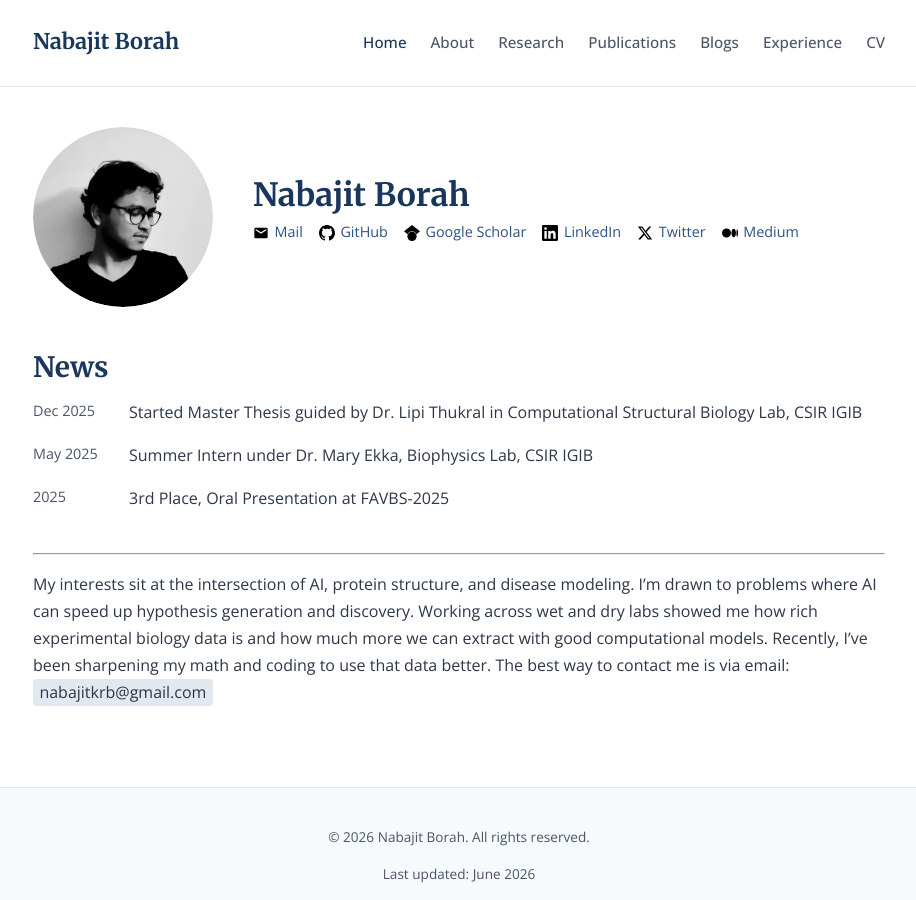
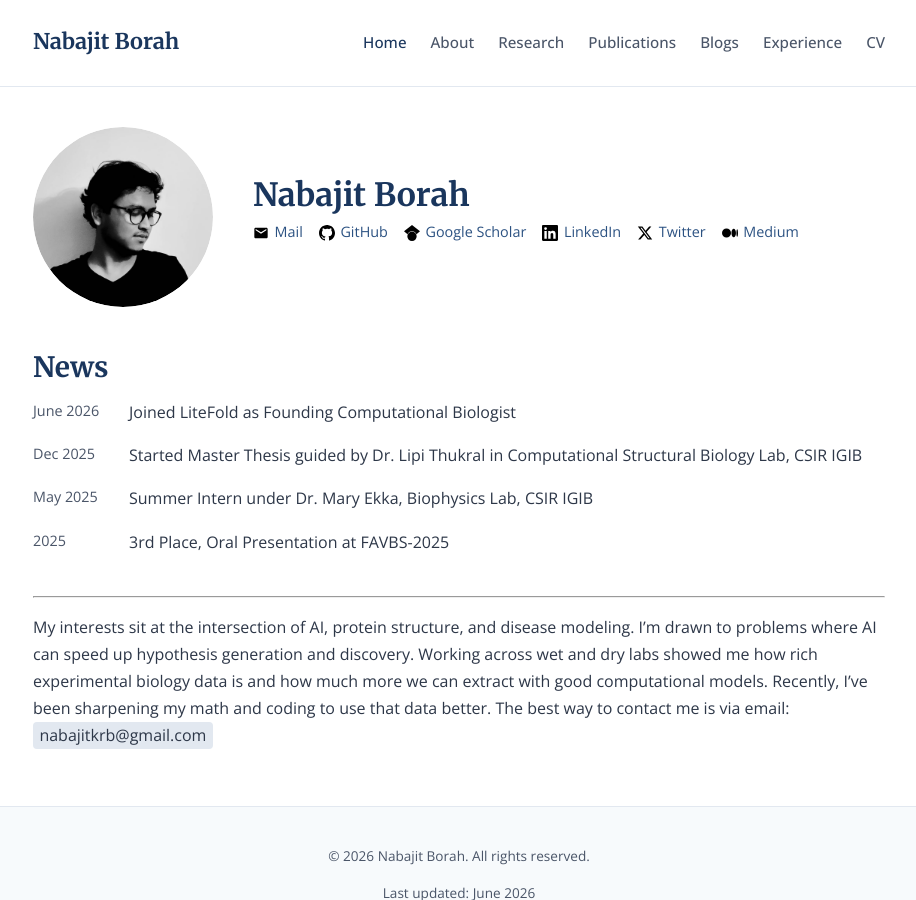
Before and after one commit to basicallynabbo/basicallynabbo.github.io, a Jekyll site: the page built from index.md, in a window 1280 px wide and 900 px high. Shown: the whole window, without its empty margins (181-1097 px from the left). Built offline with Jekyll 4.4.1, drawn with Linux system fonts in a browser that asks for light colours.

Commit message:
changed home status, added test

```diff
--- a/index.md
+++ b/index.md
@@ -25,6 +25,10 @@ show_title: false
 
 <div class="section">
   <div class="news-item">
+    <span class="news-date">June 2026</span>
+    <span>Joined LiteFold as Founding Computational Biologist</span>
+  </div>
+  <div class="news-item">
     <span class="news-date">Dec 2025</span>
     <span>Started Master Thesis guided by Dr. Lipi Thukral in Computational Structural Biology Lab, CSIR IGIB</span>
   </div>
```
